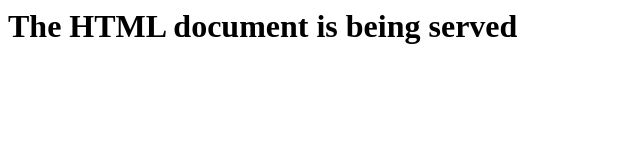
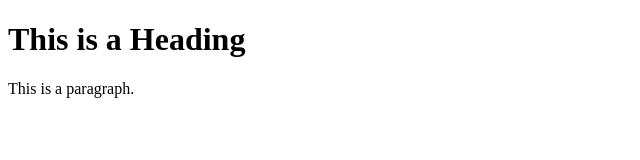
Before and after one commit to Zakharii-Husar/asm_server, a plain HTML site: page public/index.html in a window 1280 px wide. Shown: the whole page, without its empty margins (0-640 px from the left). Drawn offline with Linux system fonts and the light colour scheme.

```diff
--- a/public/index.html
+++ b/public/index.html
@@ -1,3 +1,12 @@
+<!DOCTYPE html>
 <html>
-    <h1>The HTML document is being served</h1>
+<head>
+<title>Page Title</title>
+</head>
+<body>
+
+<h1>This is a Heading</h1>
+<p>This is a paragraph.</p>
+
+</body>
 </html>
```
Also changed, not shown: 8 other files.
